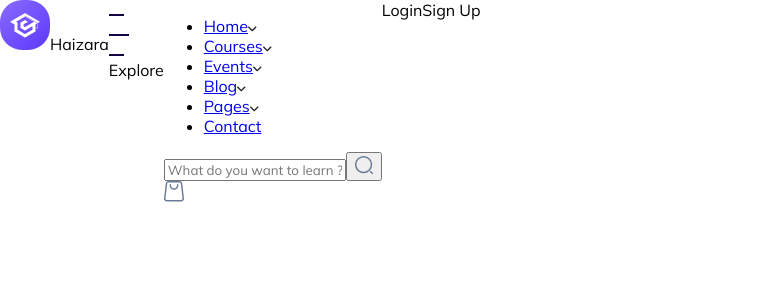
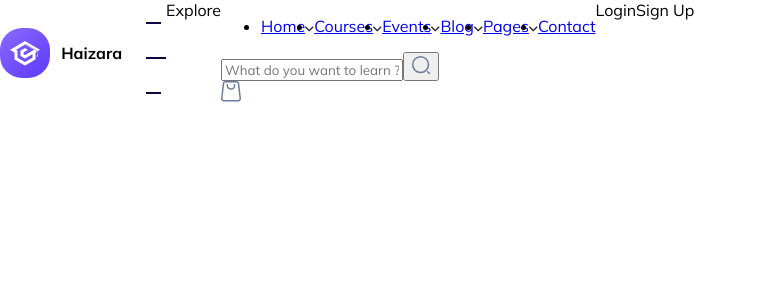
Before and after one commit to acf-patrick/haizara, a React (Create React App) app: page / in a window 1280 px wide. Shown: the top 300 px of the page, without its empty margins (0-757 px from the left). Built offline with nearby package versions, Linux system fonts and the light colour scheme.

Commit message:
add css to home_without_session/header

```diff
--- /dev/null
+++ b/custom.d.ts
@@ -0,0 +1,4 @@
+declare module '*.svg' {
+    const content: React.FunctionComponent<React.SVGAttributes<SVGElement>>;
+    export default content;
+}
--- /dev/null
+++ b/src/Assets/Styles/variables.scss
@@ -0,0 +1,5 @@
+$text-color: #4F547B;
+$header-color: #140342;
+$primary-color: #6440FB;
+$secondary-color: #1A064F;
+$border-primary-color: #EDEDED;
--- a/src/Components/Home/Header/Header.scss
+++ b/src/Components/Home/Header/Header.scss
@@ -1,3 +1,30 @@
-.header {
+@import "../../../Assets/Styles/variables.scss";
+
+.flex {
     display: flex;
 }
+
+.flex-column {
+    display: flex;
+    flex-direction: column;
+}
+
+.align-center {
+    align-items: center;
+}
+
+.bold {
+    font-weight: bold;
+}
+
+.logo {
+    gap: 0.7rem;
+    padding-right: 1.5rem;
+}
+
+.explore {
+    &__icon {
+        flex-direction: column;
+        justify-content: space-around;
+    }
+}
--- a/src/Components/Home/Header/Header.tsx
+++ b/src/Components/Home/Header/Header.tsx
@@ -8,13 +8,13 @@ import basket from "../../../Assets/Images/basket.svg";
 
 function Header() {
   return (
-    <div className="header">
-      <div className="logo">
-        <img src={logo} alt="icon" />
-        <span>Haizara</span>
+    <div className="header flex">
+      <div className="logo flex align-center">
+        <img src={logo} alt="icon" width="50" />
+        <span className="bold">Haizara</span>
       </div>
-      <div className="explore">
-        <span className="explore_icon">
+      <div className="explore flex">
+        <span className="explore__icon flex">
           <div>
             <img src={rect1} alt="rect" />
           </div>
@@ -27,8 +27,8 @@ function Header() {
         </span>
         <span>Explore</span>
       </div>
-      <div>
-        <ul className="links">
+      <div >
+        <ul className="links flex">
           <li>
             <a href="#">Home</a>
             <img src={vector} alt="down-arrow" />
@@ -61,7 +61,7 @@ function Header() {
           <img src={basket} alt="basket" />
         </div>
       </div>
-      <div className="buttons">
+      <div className="buttons flex">
         <span className="login">Login</span>
         <span className="signup">Sign Up</span>
       </div>
```
